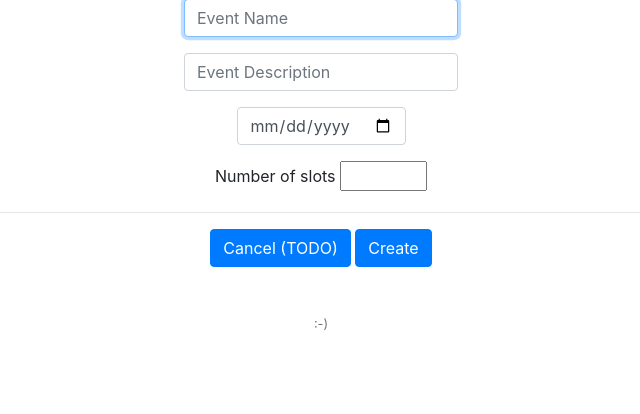
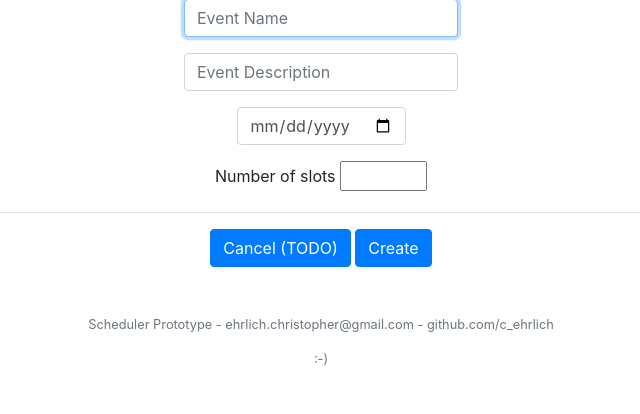
Before and after one commit to c-ehrlich/cs50-scheduler, a Flask app: page /create in a window 1280 px wide. Shown: the part 125-539 px from the top of the page, without its empty margins (319-959 px from the left). Run offline with Flask 2, Linux system fonts and the light colour scheme; the visitor is signed in with stand-in values (Sample User, id 1); parts of the project's set-up code (start-up, migrations or seed data) failed here and were passed over; some libraries are stand-ins or nearby versions.

Commit message:
add self promotion to website footer

```diff
--- a/templates/layout.html
+++ b/templates/layout.html
@@ -65,7 +65,8 @@
         </main>
 
         <footer class="small text-center text-muted">
-            :-)
+            <p>Scheduler Prototype - ehrlich.christopher@gmail.com - github.com/c_ehrlich</p>
+            <p>:-)</p>
         </footer>
 
     </body>
```
